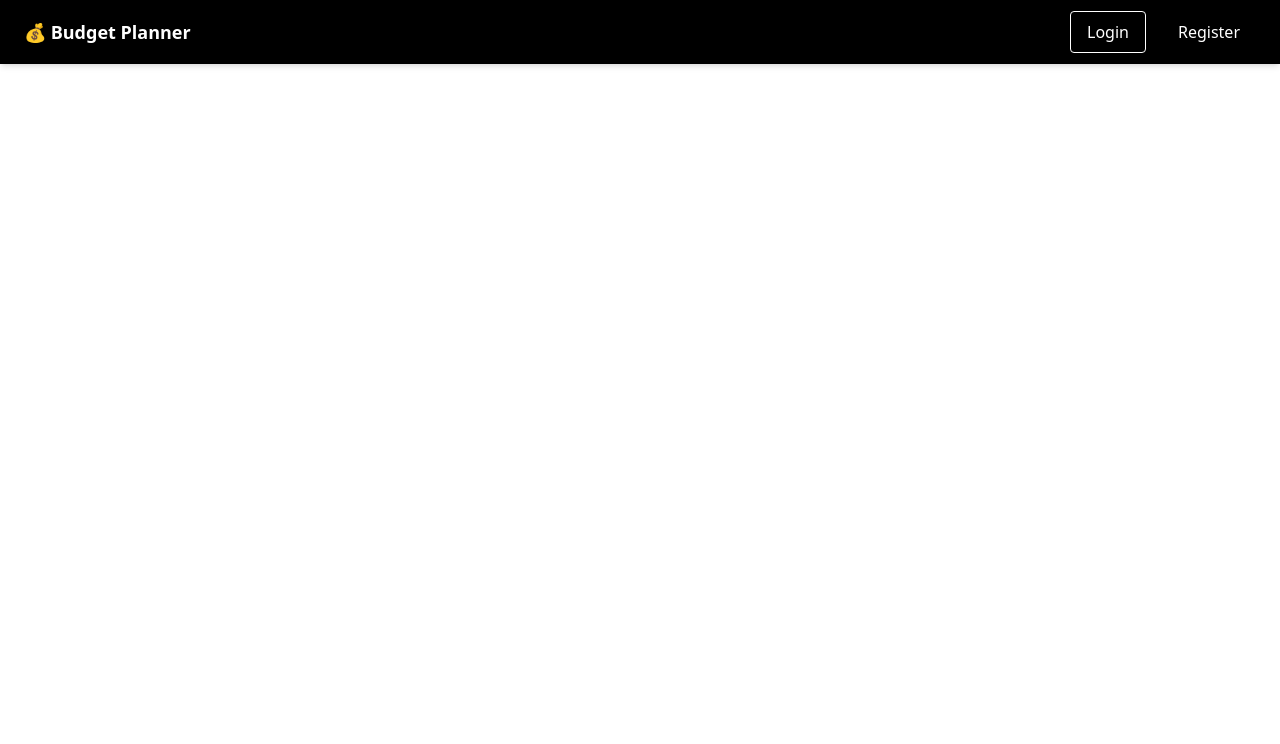
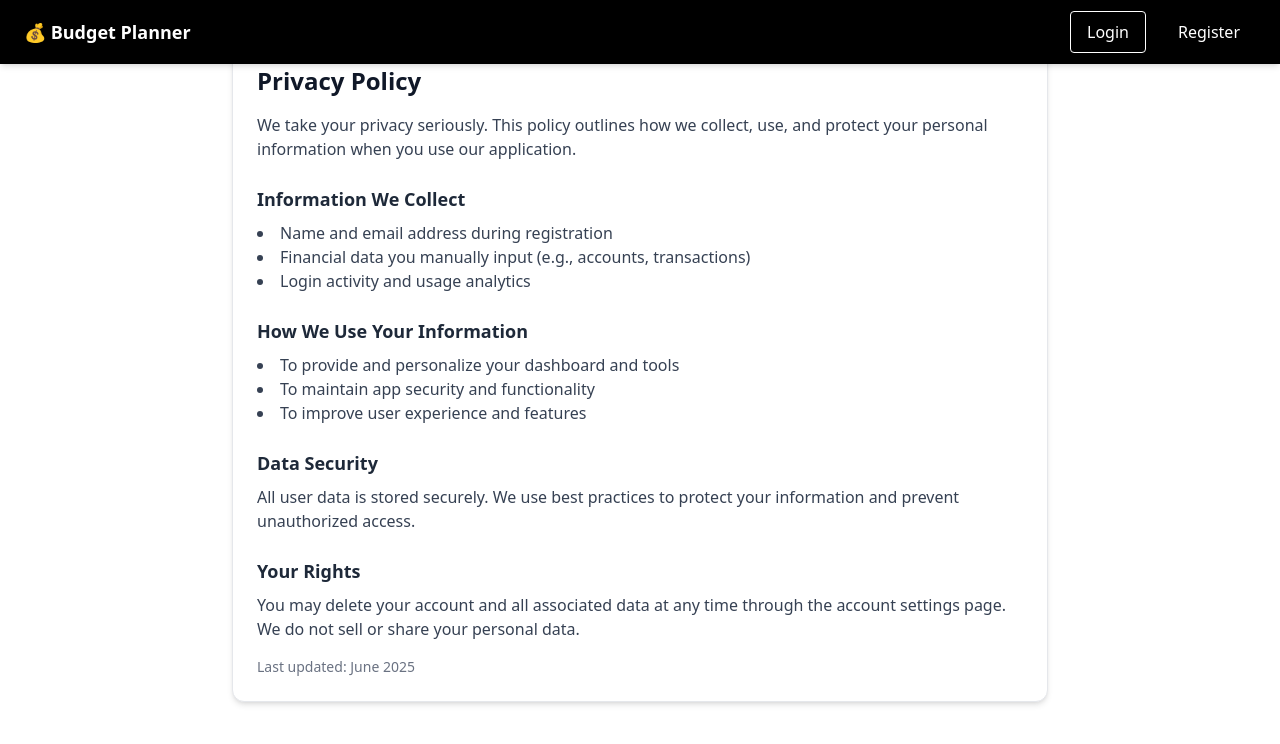
Before and after one commit to alancrisanto/BudgetPlanner, a React (Vite) app in the folder frontend/: page /PrivacyPolicy in a window 1280 px wide. Shown: the top 744 px of the page. Built offline with nearby package versions, Linux system fonts and the light colour scheme; no server answers.

Commit message:
menu fix & registraction + login user experience improvement

```diff
--- a/frontend/src/App.jsx
+++ b/frontend/src/App.jsx
@@ -18,6 +18,8 @@ import ForgotPassword from "./pages/ForgotPassword";
 import ResetPassword from "./pages/ResetPassword";
 
 import { useState } from "react";
+import TermsOfService from "./pages/TermsOfService";
+import PrivacyPolicy from "./pages/PrivacyPolicy";
 
 function AppLayout() {
 	const [mobileOpen, setMobileOpen] = useState(false);
@@ -50,6 +52,10 @@ function AppLayout() {
 						<Route path="/register" element={<Register />} />
 						<Route path="/forgot-password" element={<ForgotPassword />} />
 						<Route path="/reset-password/:token" element={<ResetPassword />} />
+						<Route path="/PrivacyPolicy" element={<PrivacyPolicy />} />
+
+						<Route path="/TermsOfService" element={<TermsOfService />} />
+
 					</Routes>
 				</main>
 			</div>
--- a/frontend/src/components/Header.jsx
+++ b/frontend/src/components/Header.jsx
@@ -9,8 +9,11 @@ const Header = ({ mobileOpen, setMobileOpen }) => {
 		<header className={`bg-black h-16 flex items-center justify-between shadow-md fixed top-0 left-0 right-0 z-30 ${isAuthenticated ? 'sm:ml-64' : ''}`}>
 
 			<div className="h-full flex items-center px-4 sm:px-6 gap-4">
+
+
 				{/* Hamburger for mobile */}
 				<div className="sm:hidden">
+					{isAuthenticated && (
 						<button
 							onClick={() => setMobileOpen(!mobileOpen)}
 							className="text-white p-2"
@@ -18,7 +21,10 @@ const Header = ({ mobileOpen, setMobileOpen }) => {
 						>
 							{mobileOpen ? <X size={24} /> : <Menu size={24} />}
 						</button>
+					)}
 				</div>
+
+
 
 				<Link to="/" className="text-white font-semibold text-lg hover:no-underline flex items-center gap-2">
 					💰 Budget Planner
--- a/frontend/src/pages/AccountDetails.jsx
+++ b/frontend/src/pages/AccountDetails.jsx
@@ -161,8 +161,8 @@ function AccountDetails() {
                         <h1 className="text-2xl font-semibold text-gray-800">{account.name}</h1>
                     </div>
                     <div className="flex justify-end">
-                        <button onClick={() => setShowModal(true)} className="flex items-center gap-2 bg-green-600 hover:bg-green-700 text-white px-4 py-2 rounded mb-4">
-                            <Plus size={16} /> Add Transaction
+                        <button onClick={() => setShowModal(true)} className="bg-blue-500 hover:bg-blue-600 text-white font-medium rounded-md px-4 py-2 whitespace-nowrap">
+                            Add Transaction
                         </button>
                     </div>
 
--- a/frontend/src/pages/Home.jsx
+++ b/frontend/src/pages/Home.jsx
@@ -127,8 +127,8 @@ function Home() {
 						</div>
 
 						<p className="text-sm text-indigo-700 mt-4">
-							By subscribing you accept our <span className="underline cursor-pointer">Terms of Service</span> and{" "}
-							<span className="underline cursor-pointer">Privacy Policy</span>.
+							By subscribing you accept our <span className="underline cursor-pointer"><a href="/TermsOfService">Terms of Service</a></span> and{" "}
+							<span className="underline cursor-pointer"><a href="/PrivacyPolicy">Privacy Policy</a></span>.
 						</p>
 					</div>
 				</div>
--- a/frontend/src/pages/Login.jsx
+++ b/frontend/src/pages/Login.jsx
@@ -1,16 +1,36 @@
-import { useEffect } from 'react';
+import { useEffect, useState } from 'react';
 import { useForm } from 'react-hook-form';
 import { useAuth } from "../context/AuthContext";
 import { Link, useNavigate } from 'react-router-dom';
 
 function Login() {
-	const { register, handleSubmit, formState: { errors } } = useForm();
+	const storedSuccess = JSON.parse(localStorage.getItem("registrationSuccess"));
+
+	const {
+		register,
+		handleSubmit,
+		formState: { errors },
+		setValue,
+	} = useForm({
+		defaultValues: {
+			email: storedSuccess?.email || "",
+			password: storedSuccess?.password || ""
+		}
+	});
+
 	const { signin, isAuthenticated, errors: signinErrors } = useAuth();
+	const [successMessage, setSuccessMessage] = useState("");
+
 	const navigate = useNavigate();
 
 	useEffect(() => {
 		if (isAuthenticated) {
 			navigate("/dashboard");
+		}
+
+		if (storedSuccess) {
+			setSuccessMessage("Account created successfully. You can now log in.");
+			localStorage.removeItem("registrationSuccess");
 		}
 	}, [isAuthenticated]);
 
@@ -34,6 +54,12 @@ function Login() {
 								{signinErrors}
 							</span>
 						)}
+						{successMessage && (
+							<div className="bg-green-100 border border-green-400 text-green-700 px-4 py-2 rounded-md text-sm my-4 shadow-sm">
+								{successMessage}
+							</div>
+						)}
+
 					</div>
 					<div>
 						<label className="block mb-1 text-sm font-medium text-gray-700" htmlFor="email">
--- /dev/null
+++ b/frontend/src/pages/PrivacyPolicy.jsx
@@ -0,0 +1,40 @@
+const PrivacyPolicy = () => {
+    return (
+        <div className="p-6 sm:p-10 max-w-4xl mx-auto">
+            <div className="bg-white rounded-xl shadow-md p-6 border border-gray-200">
+                <h1 className="text-2xl font-bold text-gray-900 mb-4">Privacy Policy</h1>
+                <p className="text-gray-700 mb-4">
+                    We take your privacy seriously. This policy outlines how we collect, use, and protect your personal information when you use our application.
+                </p>
+
+                <h2 className="text-lg font-semibold text-gray-800 mt-6 mb-2">Information We Collect</h2>
+                <ul className="list-disc list-inside text-gray-700 mb-4">
+                    <li>Name and email address during registration</li>
+                    <li>Financial data you manually input (e.g., accounts, transactions)</li>
+                    <li>Login activity and usage analytics</li>
+                </ul>
+
+                <h2 className="text-lg font-semibold text-gray-800 mt-6 mb-2">How We Use Your Information</h2>
+                <ul className="list-disc list-inside text-gray-700 mb-4">
+                    <li>To provide and personalize your dashboard and tools</li>
+                    <li>To maintain app security and functionality</li>
+                    <li>To improve user experience and features</li>
+                </ul>
+
+                <h2 className="text-lg font-semibold text-gray-800 mt-6 mb-2">Data Security</h2>
+                <p className="text-gray-700 mb-4">
+                    All user data is stored securely. We use best practices to protect your information and prevent unauthorized access.
+                </p>
+
+                <h2 className="text-lg font-semibold text-gray-800 mt-6 mb-2">Your Rights</h2>
+                <p className="text-gray-700 mb-4">
+                    You may delete your account and all associated data at any time through the account settings page. We do not sell or share your personal data.
+                </p>
+
+                <p className="text-gray-500 text-sm">Last updated: June 2025</p>
+            </div>
+        </div>
+    );
+};
+
+export default PrivacyPolicy;
--- a/frontend/src/pages/Register.jsx
+++ b/frontend/src/pages/Register.jsx
@@ -18,8 +18,14 @@ function Register() {
 		try {
 			const res = await signup(userData);
 			if (res && res.status === 201) {
+				localStorage.setItem("registrationSuccess", JSON.stringify({
+					email,
+					password
+				}));
 				navigate("/login");
 			}
+
+
 		} catch (error) {
 			console.error("Registration failed:", error);
 		}
--- /dev/null
+++ b/frontend/src/pages/TermsOfService.jsx
@@ -0,0 +1,37 @@
+const TermsOfService = () => {
+    return (
+        <div className="p-6 sm:p-10 max-w-4xl mx-auto">
+            <div className="bg-white rounded-xl shadow-md p-6 border border-gray-200">
+                <h1 className="text-2xl font-bold text-gray-900 mb-4">Terms of Service</h1>
+                <p className="text-gray-700 mb-4">
+                    By using this application, you agree to the following terms and conditions.
+                </p>
+
+                <h2 className="text-lg font-semibold text-gray-800 mt-6 mb-2">Use of Service</h2>
+                <p className="text-gray-700 mb-4">
+                    This app is provided as-is to help you track your finances. You are responsible for the accuracy of the information you provide.
+                </p>
+
+                <h2 className="text-lg font-semibold text-gray-800 mt-6 mb-2">Account Responsibilities</h2>
+                <ul className="list-disc list-inside text-gray-700 mb-4">
+                    <li>Keep your login credentials secure</li>
+                    <li>Do not attempt to access or interfere with accounts that are not yours</li>
+                </ul>
+
+                <h2 className="text-lg font-semibold text-gray-800 mt-6 mb-2">Limitations</h2>
+                <p className="text-gray-700 mb-4">
+                    This service does not provide financial advice and should not be relied upon as a substitute for professional consultation.
+                </p>
+
+                <h2 className="text-lg font-semibold text-gray-800 mt-6 mb-2">Termination</h2>
+                <p className="text-gray-700 mb-4">
+                    We reserve the right to suspend or delete accounts that violate these terms or misuse the platform.
+                </p>
+
+                <p className="text-gray-500 text-sm">Last updated: June 2025</p>
+            </div>
+        </div>
+    );
+};
+
+export default TermsOfService;
```
Also changed, not shown: 1 other file (tests, documents, lock files or other folders). Lines whose indentation alone changed are shown as unchanged.
